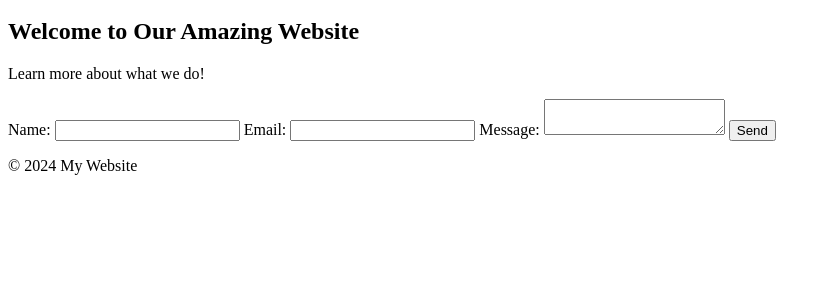
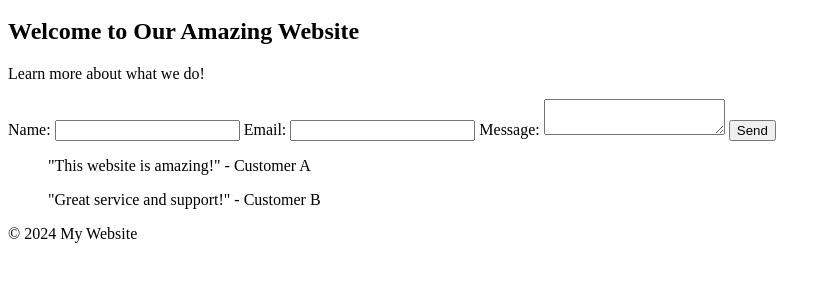
Before and after one commit to HaidaMarese/Website-project, a plain HTML site: page index.html in a window 1280 px wide. Shown: the part 122-404 px from the top of the page, without its empty margins (0-831 px from the left). Drawn offline with Linux system fonts and the light colour scheme.

Commit message:
Added testimonials section

```diff
--- a/index.html
+++ b/index.html
@@ -26,6 +26,12 @@
         <button type="submit">Send</button>
       </form>
 
+      <section class="testimonials">
+        <blockquote>"This website is amazing!" - Customer A</blockquote>
+        <blockquote>"Great service and support!" - Customer B</blockquote>
+      </section>
+
+
 
 
       <footer>
```
